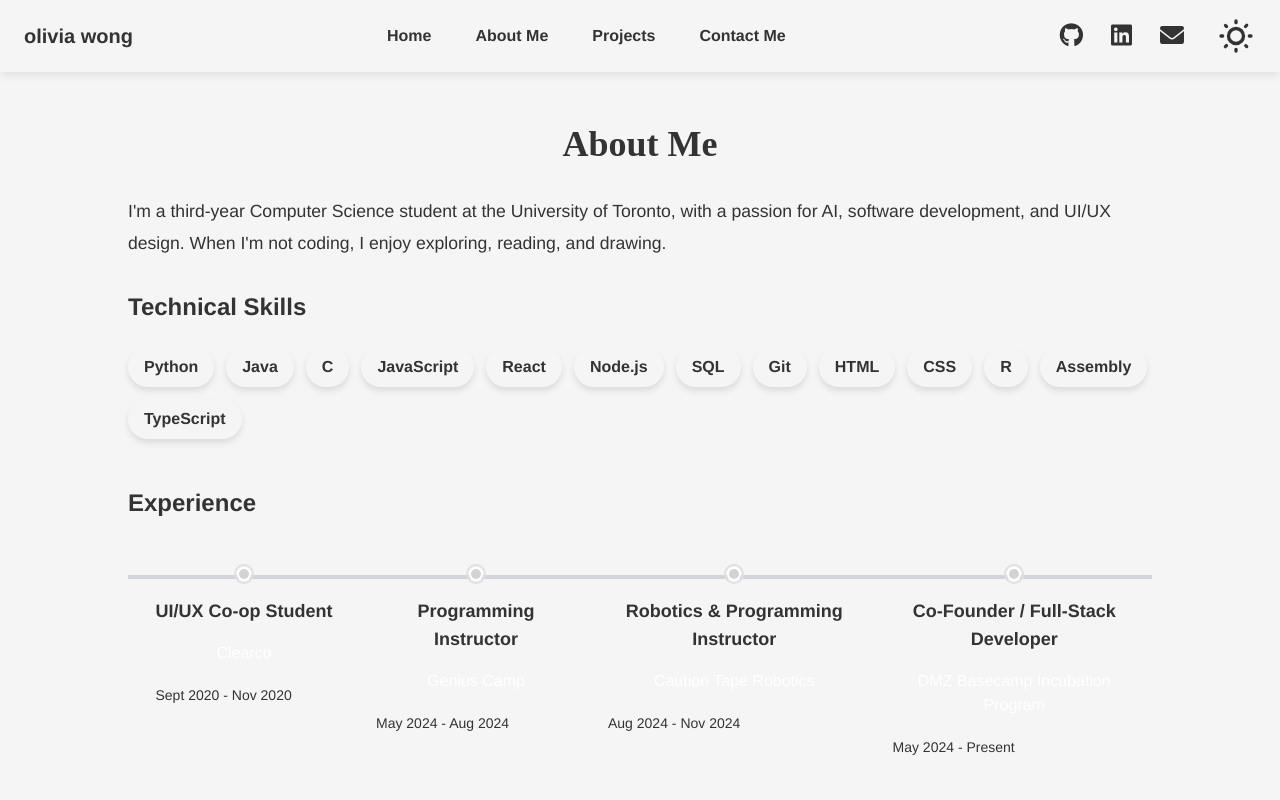
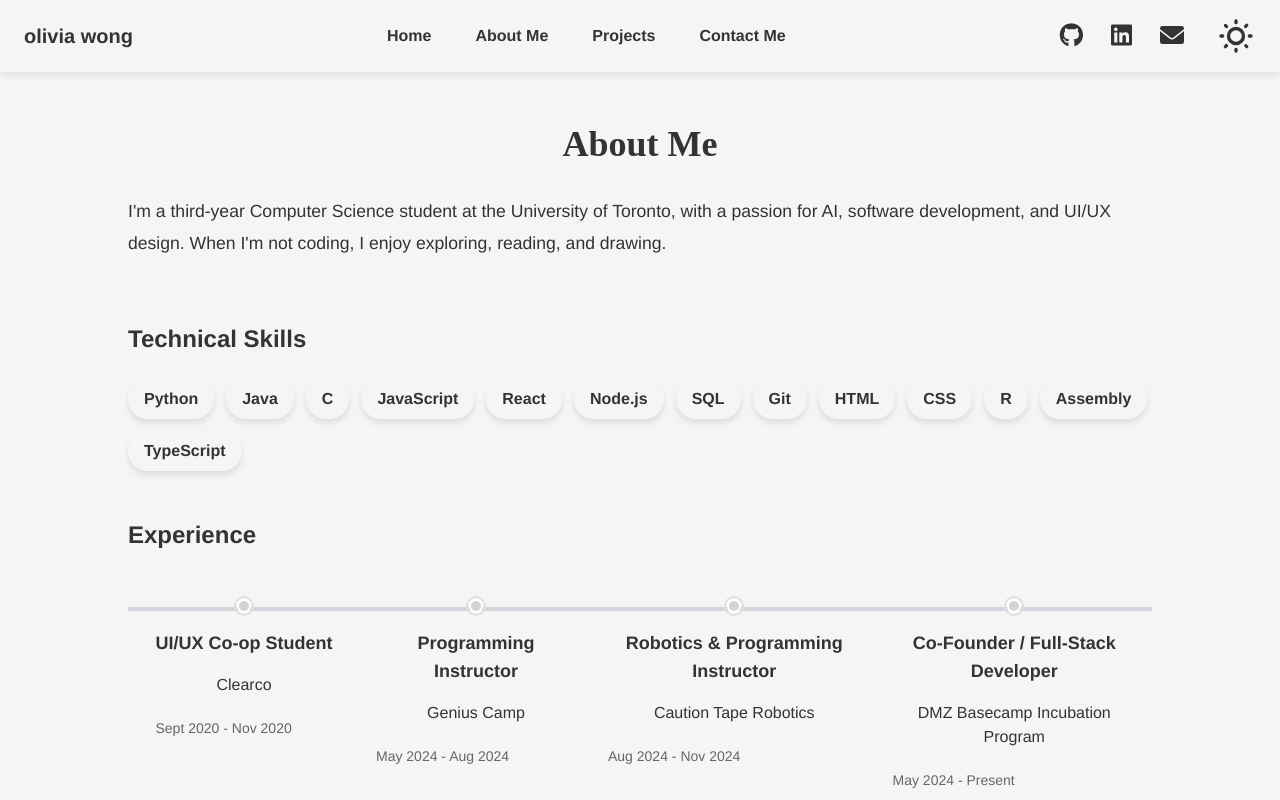
Before and after one commit to oliviaw12/my-personal-website, a Next.js app: page /about-me in a window 1280 px wide. Shown: the top 800 px of the page. Built offline with nearby package versions, Linux system fonts and the light colour scheme; a web font is replaced by a local one.

Commit message:
Fixed spacing between sections

```diff
--- a/css/about.module.css
+++ b/css/about.module.css
@@ -26,7 +26,7 @@
 .description {
   font-size: 1.1rem;
   line-height: 1.8;
-  margin-bottom: 2rem;
+  margin-bottom: 4rem;
 }
 
 .button {
@@ -132,10 +132,19 @@
   margin-bottom: 0.5rem;
 }
 
+.container.light .timelineCompany {
+  color: #333;
+}
+
+.container.synthwave .timelineCompany {
+  color: #dfdfdf;
+}
+
 .date {
   font-size: 14px;
   color: #666;
   margin-top: 5px;
+  text-align: center;
 }
 
 .relative {
--- a/pages/about-me.js
+++ b/pages/about-me.js
@@ -57,7 +57,7 @@ export default function AboutMe() {
                   <div className="text-center mt-4">
                     <h3 className="text-lg font-semibold mb-2">{exp.title}</h3>
                     <p className={styles.timelineCompany}>{exp.company}</p>
-                    <p className="text-sm text-center mt-1">{exp.date}</p>
+                    <p className={styles.date}>{exp.date}</p>
                   </div>
                 </div>
               ))}
```
